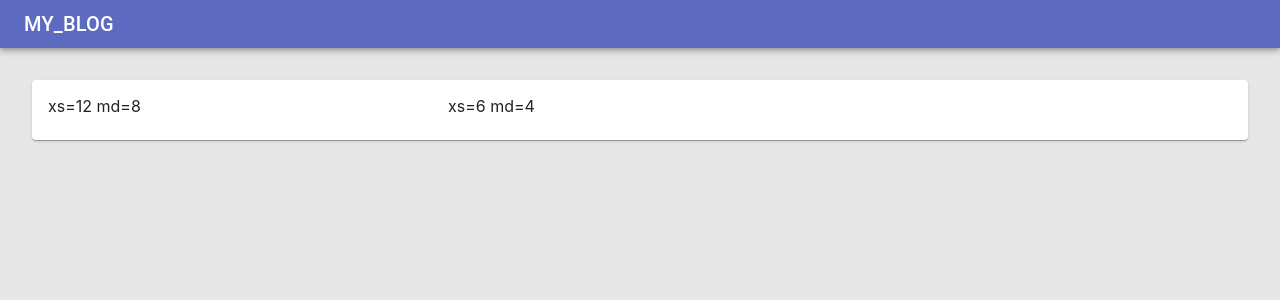
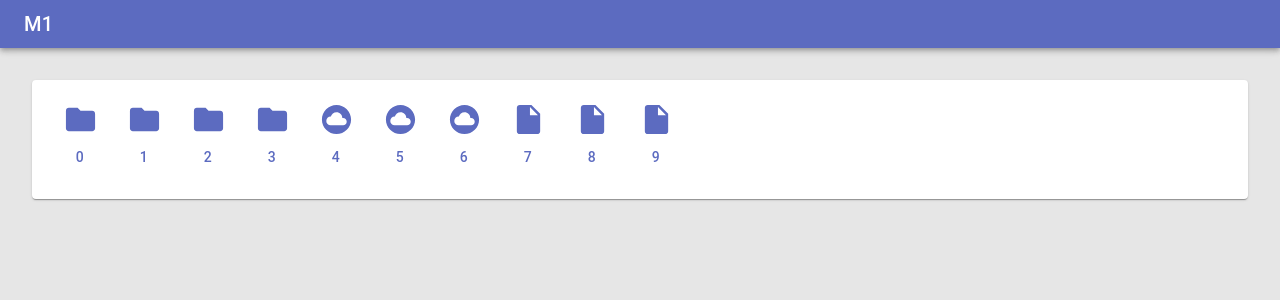
Before and after one commit to KnownRock/kn-blog, a React (Vite) app: page /files in a window 1280 px wide. Shown: the top 300 px of the page. Built offline with nearby package versions, Linux system fonts and the light colour scheme.

Commit message:
edit file manager style

```diff
--- a/package.json
+++ b/package.json
@@ -16,7 +16,7 @@
     "@mui/lab": "^5.0.0-alpha.75",
     "@mui/material": "^5.2.6",
     "axios": "^0.25.0",
-    "axios-hooks": "^3.0.0",
+    "axios-hooks": "^3.0.1",
     "draft-js": "^0.11.7",
     "echarts": "^5.3.0",
     "echarts-for-react": "^3.0.2",
--- a/src/views/Files/index.tsx
+++ b/src/views/Files/index.tsx
@@ -1,17 +1,60 @@
 import {
-  Box, Card, CardContent, CardHeader, Container,
+  Box, Button, Card, CardContent, CardHeader, Container, IconButton,
 } from '@mui/material'
 import TreeView from '@mui/lab/TreeView'
 import ExpandMoreIcon from '@mui/icons-material/ExpandMore'
 import ChevronRightIcon from '@mui/icons-material/ChevronRight'
 import TreeItem from '@mui/lab/TreeItem'
 import Grid from '@mui/material/Grid'
+
+import FolderIcon from '@mui/icons-material/Folder'
+import InsertDriveFileIcon from '@mui/icons-material/InsertDriveFile'
+import CloudCircleIcon from '@mui/icons-material/CloudCircle'
 import TopBar from '../../components/TopBar'
+
+function FileIcon({ type }:{ type: string }) {
+  switch (type) {
+    case 'folder':
+      return <FolderIcon fontSize="large" />
+    case 'file':
+      return <InsertDriveFileIcon fontSize="large" />
+    case 'cloud':
+      return <CloudCircleIcon fontSize="large" />
+    default:
+      return <InsertDriveFileIcon fontSize="large" />
+  }
+}
+
+function FileButton({ name, type }:{
+  name: string,
+  type: string
+}) {
+  return (
+    <Button>
+      <Box>
+        <FileIcon type={type} />
+        <Box sx={{
+          textTransform: 'none',
+        }}
+        >
+          {name}
+        </Box>
+      </Box>
+    </Button>
+  )
+}
 
 const Item = Box
 function Home() {
   return (
-    <Box sx={{ paddingBottom: 3 }}>
+    <Box sx={{
+      // paddingBottom: 3,
+      height: '100vh',
+      display: 'flex',
+      overflow: 'hidden',
+      flexDirection: 'column',
+    }}
+    >
       <TopBar />
       <Container
         maxWidth="xl"
@@ -22,21 +65,16 @@ function Home() {
             md: 4,
 
           },
+          flexGrow: 1,
         }}
       >
         <Card>
           <CardContent>
             <Box>
               <Grid container spacing={2}>
-                <Grid item xs={12} md={4}>
-                  <Item>xs=12 md=8</Item>
-                </Grid>
-                <Grid item xs={12} md={8}>
-                  <Item>xs=6 md=4</Item>
-                </Grid>
-              </Grid>
-
-              {/* <TreeView
+                {/* <Grid item xs={12} md={4}>
+                  <Item>
+                    <TreeView
                       aria-label="file system navigator"
                       defaultCollapseIcon={<ExpandMoreIcon />}
                       defaultExpandIcon={<ChevronRightIcon />}
@@ -53,7 +91,23 @@ function Home() {
                           <TreeItem nodeId="8" label="index.js" />
                         </TreeItem>
                       </TreeItem>
-              </TreeView> */}
+                    </TreeView>
+                  </Item>
+                </Grid> */}
+                <Grid item xs={12} md={8}>
+                  <Item>
+                    <Box>
+                      {
+                        Array.from({ length: 10 }, (_, i) => (
+                          <FileButton type={i < 4 ? 'folder' : (i > 6 ? '' : 'cloud')} key={i} name={`${i}`} />
+                        ))
+                      }
+
+                    </Box>
+                  </Item>
+                </Grid>
+              </Grid>
+
             </Box>
 
           </CardContent>
```
Also changed, not shown: 2 other files (tests, documents, lock files or other folders). Lines whose indentation alone changed are shown as unchanged.
